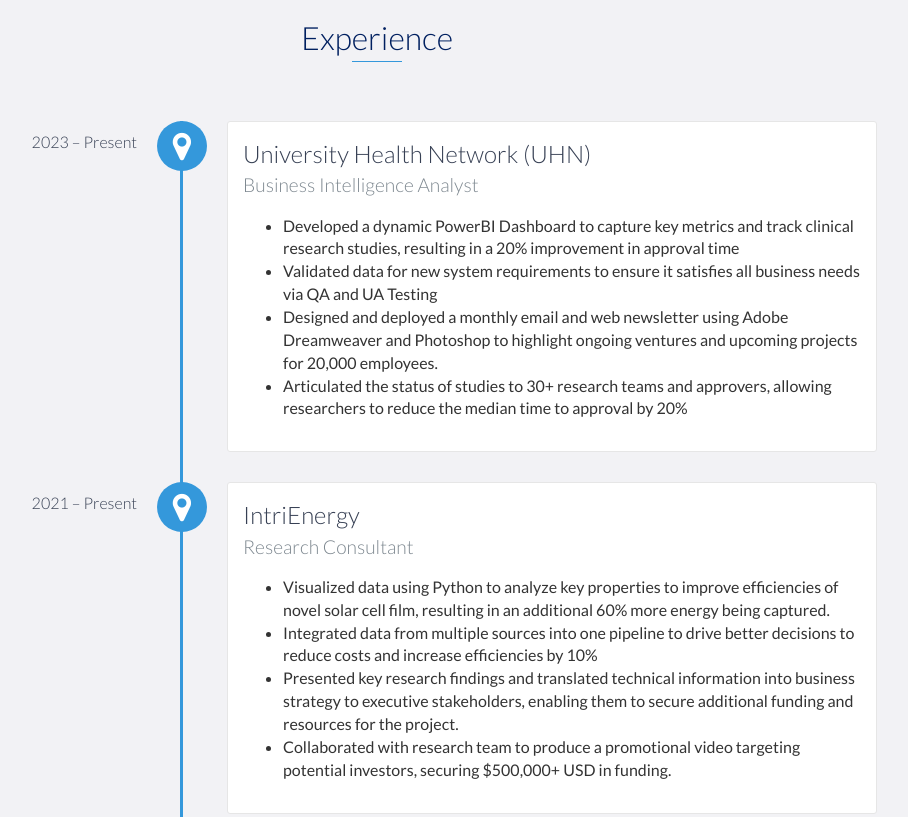
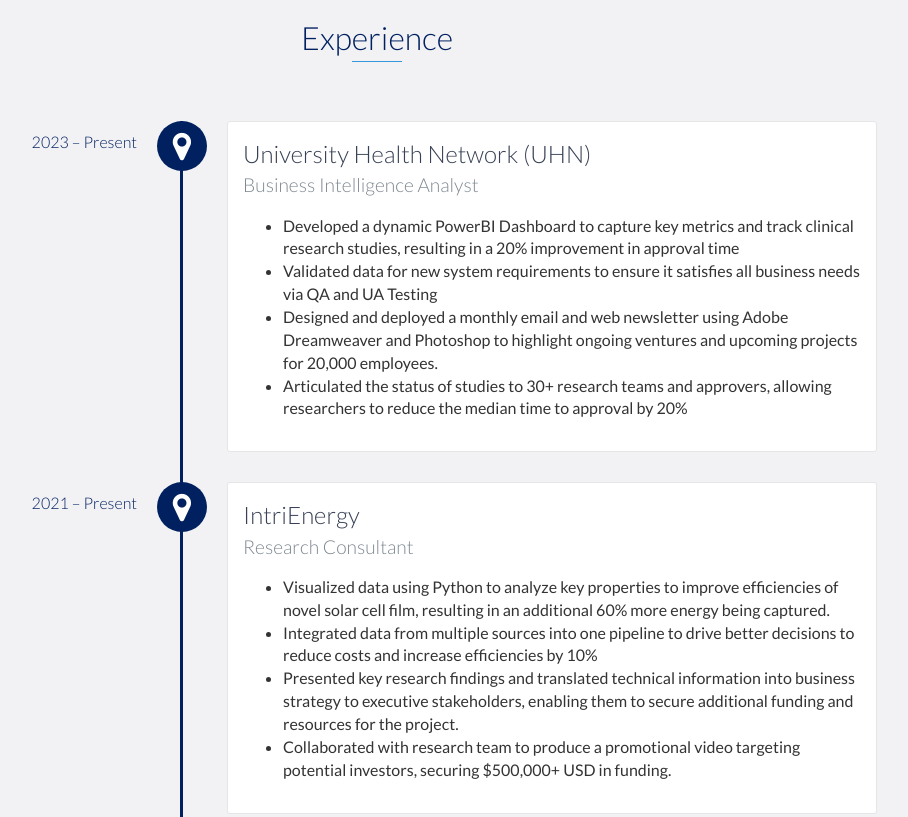
Before and after one commit to Gowsikan-Perinparajah/Gowsikan-Perinparajah.github.io, a website: page index.html in a window 1280 px wide. Shown: the part 1080-1897 px from the top of the page, without its empty margins (263-1171 px from the left). Drawn offline with nearby package versions, Linux system fonts and the light colour scheme.

Commit message:
More styling changes

```diff
--- a/css/styles.css
+++ b/css/styles.css
@@ -394,7 +394,7 @@
     right: auto;
     height: 100%;
     width: 3px;
-    background: #3498db;
+    background: #002060;
     z-index: 0
 }
 
@@ -403,8 +403,8 @@
     content: '';
     width: 3px;
     height: 40px;
-    background: #3498db;
-    background: linear-gradient(to bottom, #3498db, rgba(52, 152, 219, 0));
+    background: #002060;
+    background: linear-gradient(to bottom, #002060, rgba(52, 152, 219, 0));
     top: 100%;
     left: 303px
 }
@@ -451,7 +451,7 @@
     color: #fff;
     width: 50px;
     height: 50px;
-    background: #3498db;
+    background: #002060;
     border-radius: 50%;
     float: left;
     z-index: 99;
@@ -471,7 +471,7 @@
     left: 0;
     top: 10px;
     font-weight: 300;
-    color: #374054
+    color: #002060
 }
 
 #education {
```
